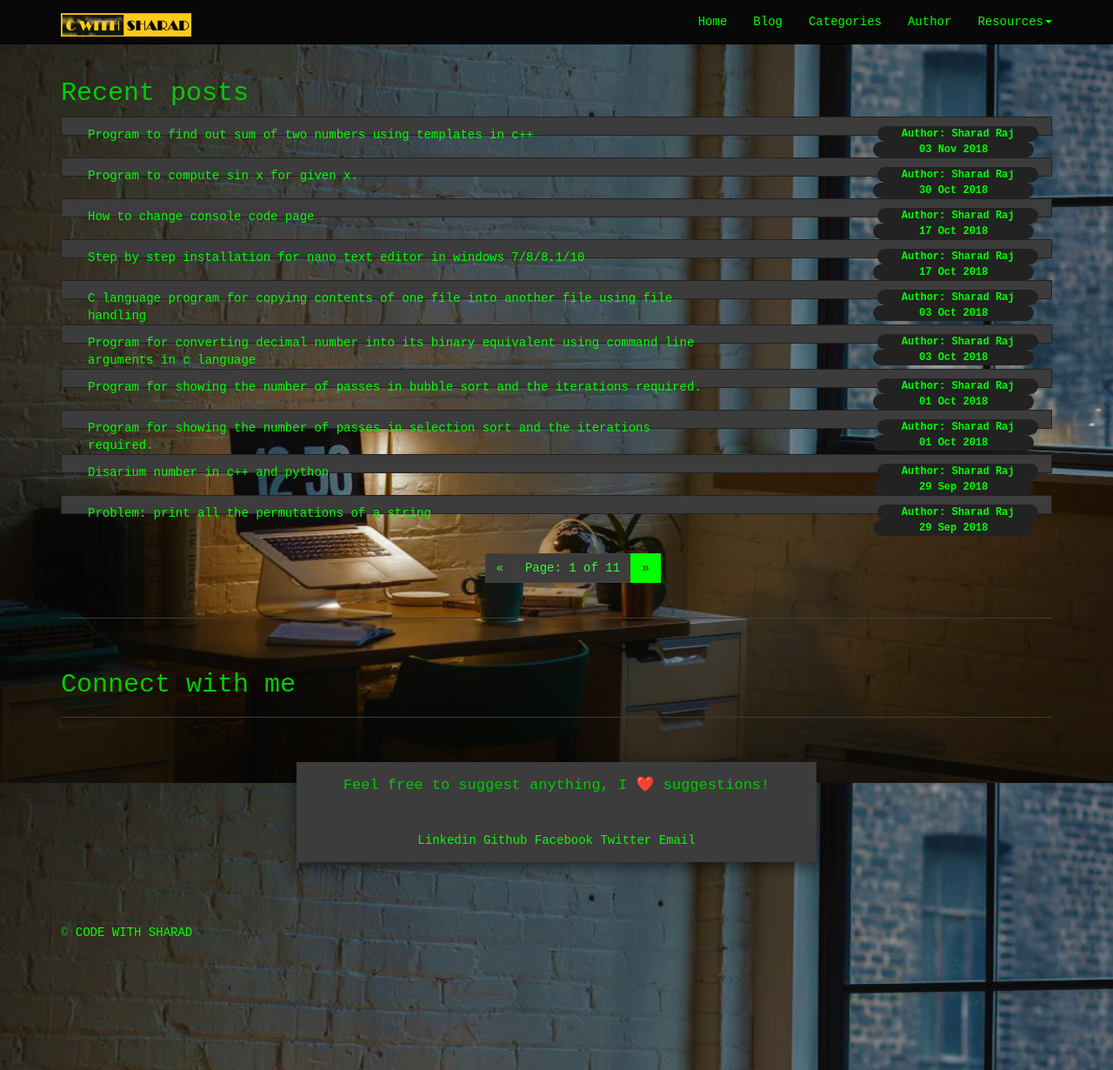
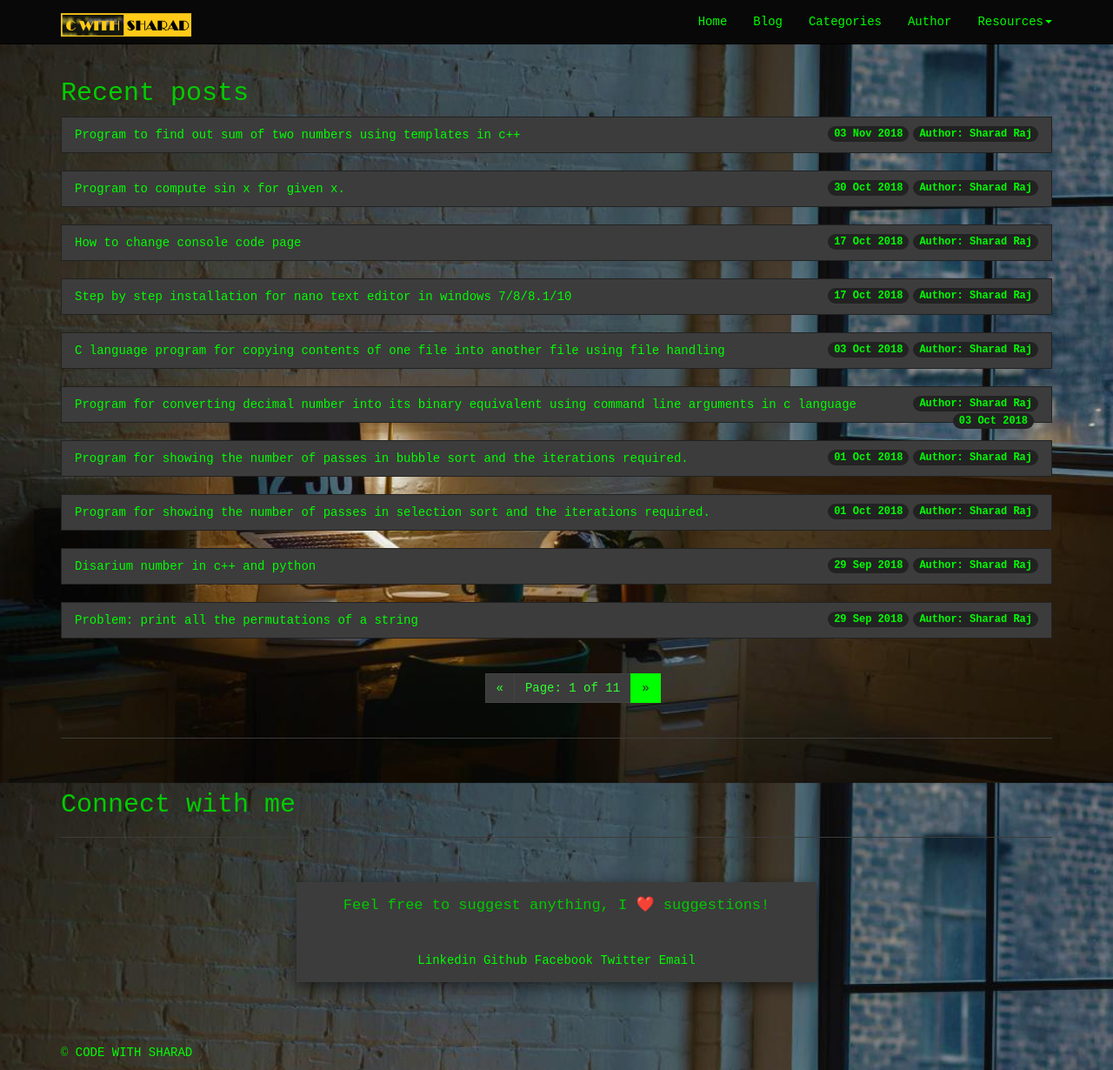
Before and after one commit to cwithsharad/cwithsharad.github.io, a Jekyll site: the page built from blog/index.html, in a window 1280 px wide. Shown: the whole page at 87% size. Built offline with Jekyll 4.4.1, drawn with Linux system fonts in a browser that asks for light colours; emoji names are drawn with the system emoji font; the list of posts is cut into pages by our own code.

Commit message:
Update index.html

```diff
--- a/blog/index.html
+++ b/blog/index.html
@@ -15,9 +15,9 @@
 		<div class="col-lg-12" >
 			<ul class="list-group">
 				<li class="list-group-item">
-						<a href="{{post.url}}" class="col-lg-8">{{ post.title | capitalize }}</a>
-						<span class="badge col-lg-2">Author: {{ post.author }}</span>
-						<span class="badge col-lg-2">{{post.date|date_to_string}}</span>
+						<a href="{{post.url}}">{{ post.title | capitalize }}</a>
+						<span class="badge">Author: {{ post.author }}</span>
+						<span class="badge">{{post.date|date_to_string}}</span>
 				</li>
 			</ul>
 		</div>
```
